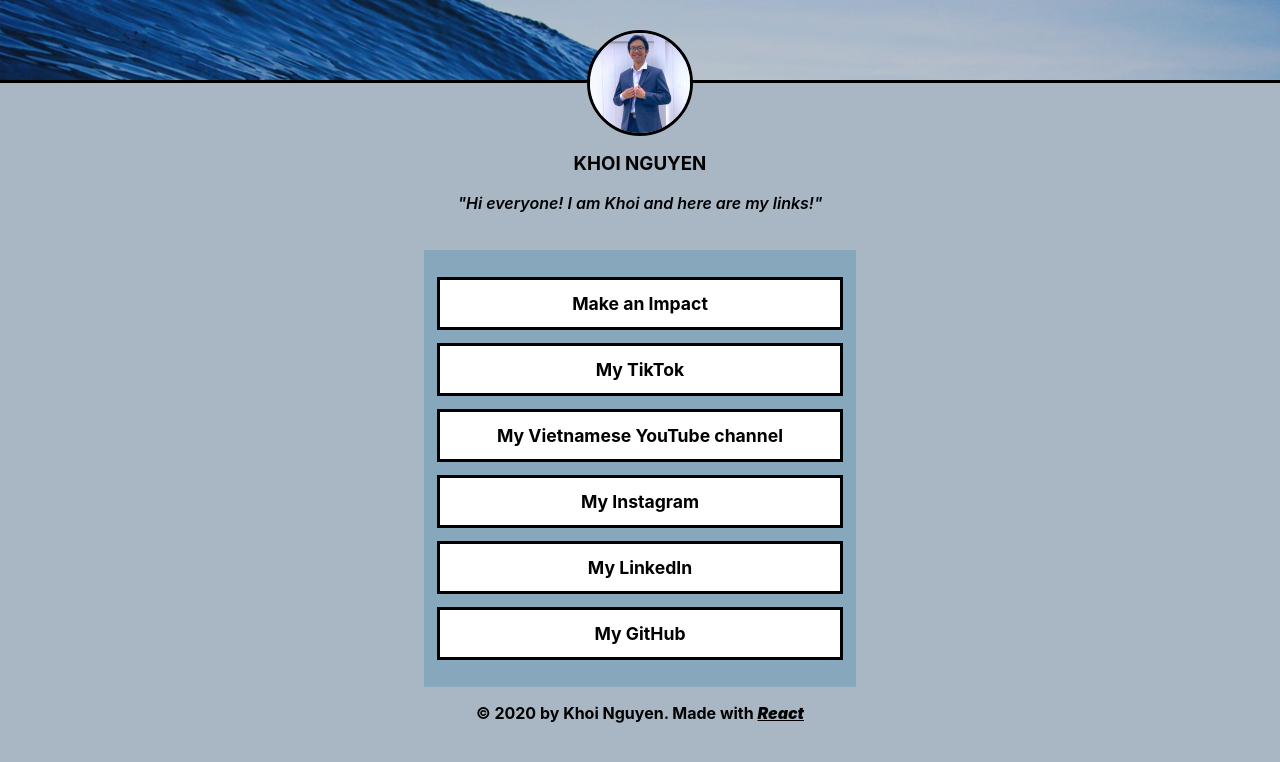
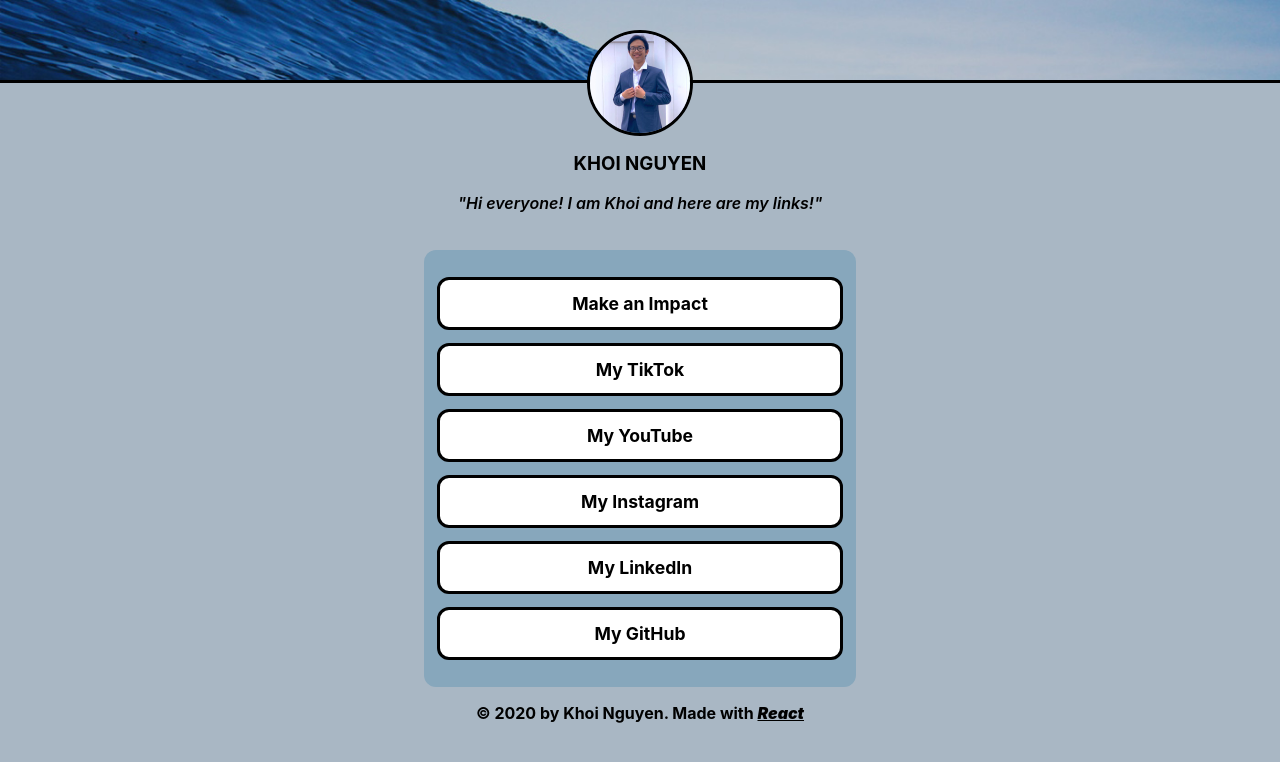
Before and after one commit to KhoiUna/khoilinks, a React (Create React App) app: page / in a window 1280 px wide. Shown: the top 762 px of the page. Built offline with nearby package versions, Linux system fonts and the light colour scheme.

Commit message:
update links and UI

```diff
--- a/src/App.css
+++ b/src/App.css
@@ -36,6 +36,7 @@ body {
   margin: 170px 5% 3% 5%;
   background-color: #87a7bc;
   padding: 3% 0%;
+  border-radius: 12px;
 }
 .Links .link-boxes-container #linkbox {
   border: 3px solid black;
@@ -43,6 +44,7 @@ body {
   margin: 3% 3%;
   font-size: 1.1em;
   background-color: white;
+  border-radius: 12px;
 }
 .Links .link-boxes-container #linkbox:hover {
   background-color: rgb(228, 228, 228);
--- a/src/components/Links.js
+++ b/src/components/Links.js
@@ -3,7 +3,7 @@ import React from "react";
 const myLinks = [
   "Make an Impact",
   "My TikTok",
-  "My Vietnamese YouTube channel",
+  "My YouTube",
   "My Instagram",
   "My LinkedIn",
   "My GitHub",
```
